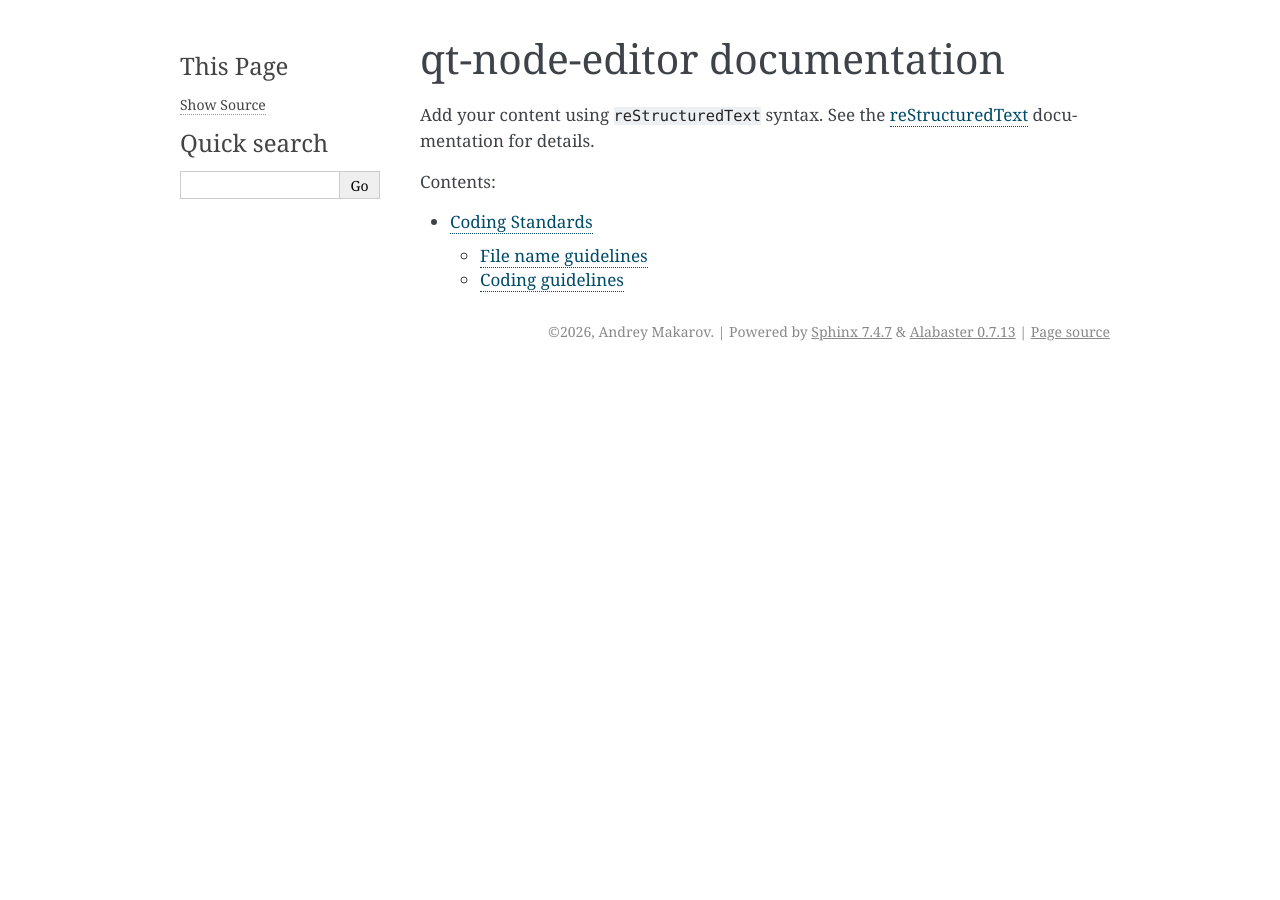
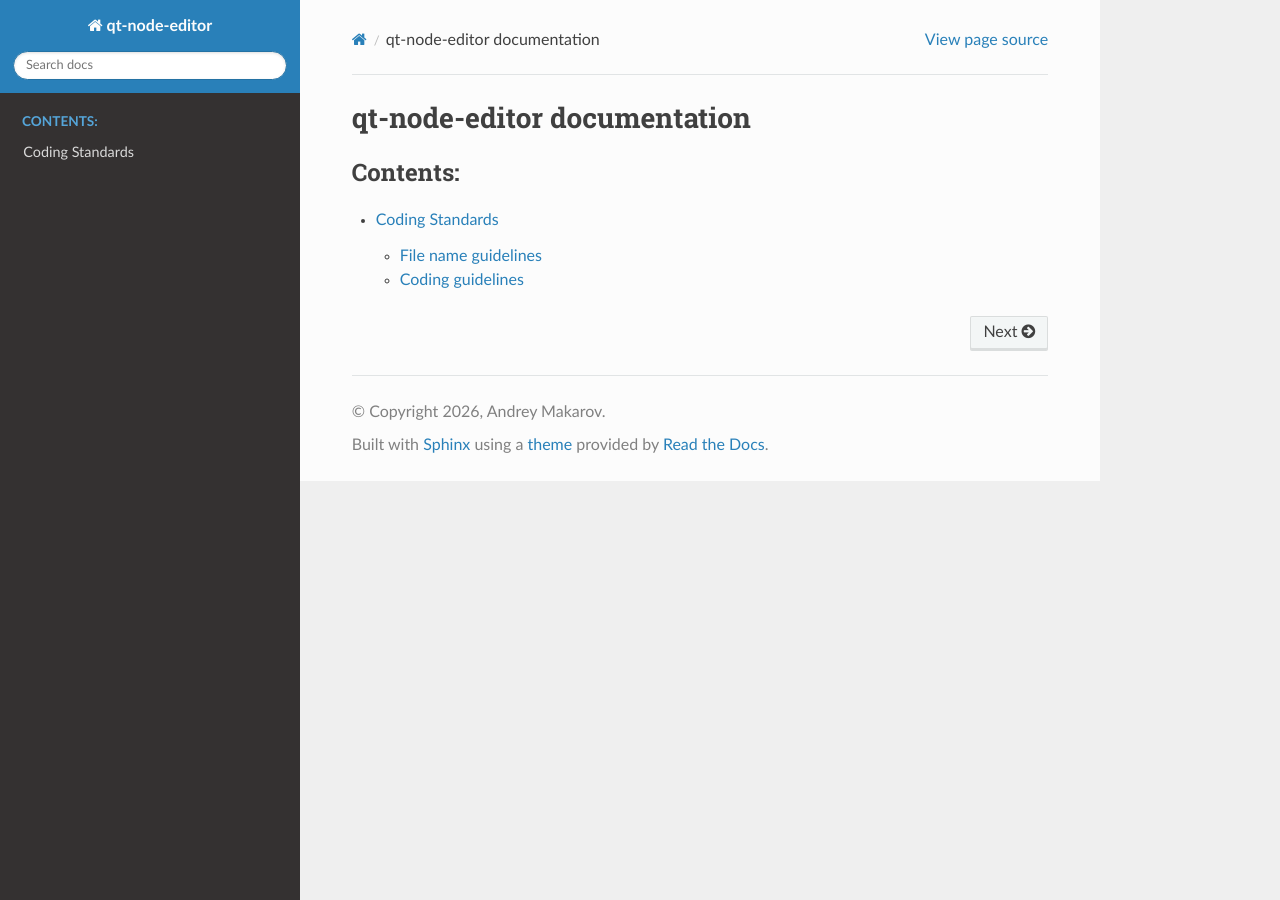
Before and after one commit to Winand/qt-node-editor-tutorial, a Sphinx documentation site: the page built from docs/source/index.rst, in a window 1280 px wide. Built offline with Sphinx 7.4.7 and the Read the Docs theme 3.1.0, drawn with Linux system fonts in a browser that asks for light colours.

Commit message:
docs: sphinx_rtd_theme
uv tool install --with myst-parser --with sphinx-rtd-theme sphinx

```diff
--- a/docs/source/conf.py
+++ b/docs/source/conf.py
@@ -23,5 +23,5 @@ exclude_patterns = []
 # -- Options for HTML output -------------------------------------------------
 # https://www.sphinx-doc.org/en/master/usage/configuration.html#options-for-html-output
 
-html_theme = 'alabaster'
+html_theme = 'sphinx_rtd_theme'  # alabaster, ...
 html_static_path = ['_static']
--- a/docs/source/index.rst
+++ b/docs/source/index.rst
@@ -6,11 +6,6 @@
 qt-node-editor documentation
 ============================
 
-Add your content using ``reStructuredText`` syntax. See the
-`reStructuredText <https://www.sphinx-doc.org/en/master/usage/restructuredtext/index.html>`_
-documentation for details.
-
-
 .. toctree::
    :maxdepth: 2
    :caption: Contents:
```
